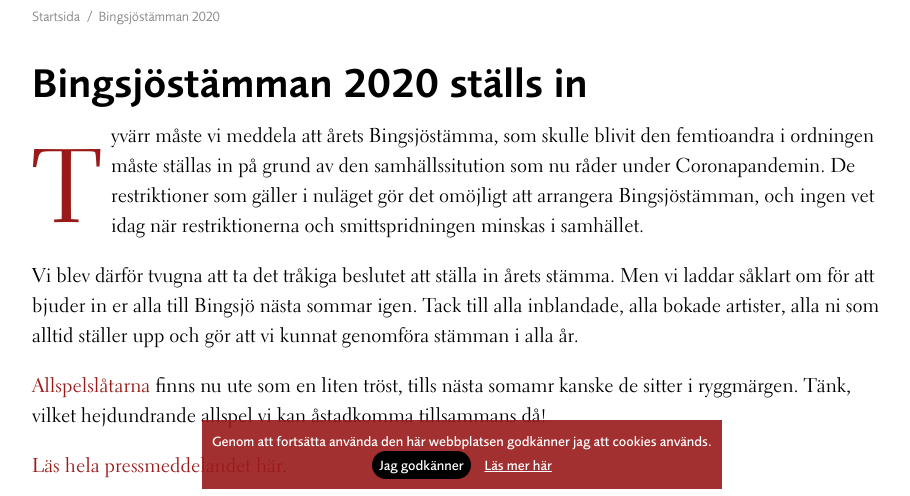
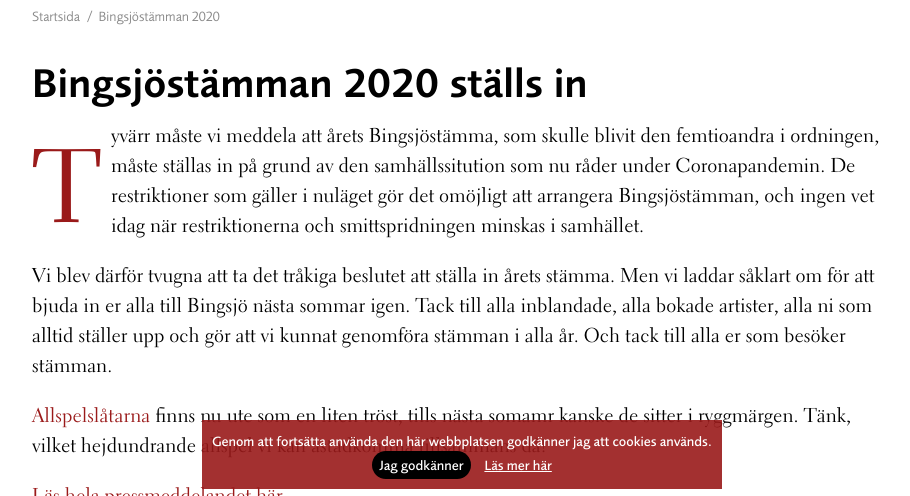
Before and after one commit to bingsjostamman/bingsjostamman.github.io, a Jekyll site: the page built from 2020/index.md, in a window 1280 px wide and 900 px high, cut to the strip 404-900 px from the top of the window. Shown: the whole strip, without its empty margins (178-1088 px from the left). Built offline with Jekyll 4.4.1, drawn with Linux system fonts in a browser that asks for light colours.

Commit message:
Update index.md

```diff
--- a/2020/index.md
+++ b/2020/index.md
@@ -16,9 +16,9 @@
 
 # Bingsjöstämman 2020 ställs in
 
-Tyvärr måste vi meddela att årets Bingsjöstämma, som skulle blivit den femtioandra i ordningen måste ställas in på grund av den samhällssitution som nu råder under Coronapandemin. De restriktioner som gäller i nuläget gör det omöjligt att arrangera Bingsjöstämman, och ingen vet idag när restriktionerna och smittspridningen minskas i samhället.
+Tyvärr måste vi meddela att årets Bingsjöstämma, som skulle blivit den femtioandra i ordningen, måste ställas in på grund av den samhällssitution som nu råder under Coronapandemin. De restriktioner som gäller i nuläget gör det omöjligt att arrangera Bingsjöstämman, och ingen vet idag när restriktionerna och smittspridningen minskas i samhället.
 
-Vi blev därför tvugna att ta det tråkiga beslutet att ställa in årets stämma. Men vi laddar såklart om för att bjuder in er alla till Bingsjö nästa sommar igen. Tack till alla inblandade, alla bokade artister, alla ni som alltid ställer upp och gör att vi kunnat genomföra stämman i alla år.
+Vi blev därför tvugna att ta det tråkiga beslutet att ställa in årets stämma. Men vi laddar såklart om för att bjuda in er alla till Bingsjö nästa sommar igen. Tack till alla inblandade, alla bokade artister, alla ni som alltid ställer upp och gör att vi kunnat genomföra stämman i alla år. Och tack till alla er som besöker stämman.
 
 [Allspelslåtarna](/2020/allspel/) finns nu ute som en liten tröst, tills nästa somamr kanske de sitter i ryggmärgen. Tänk, vilket hejdundrande allspel vi kan åstadkomma tillsammans då!
 
```
